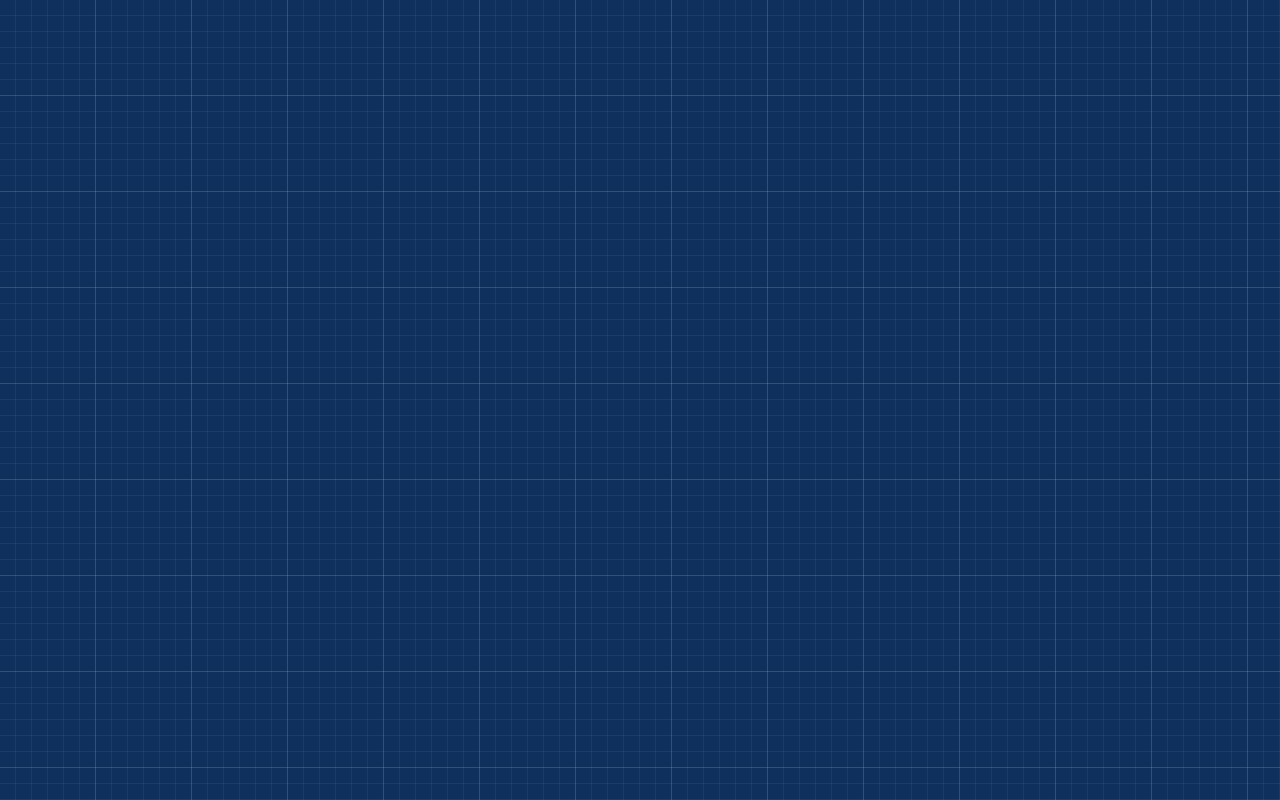
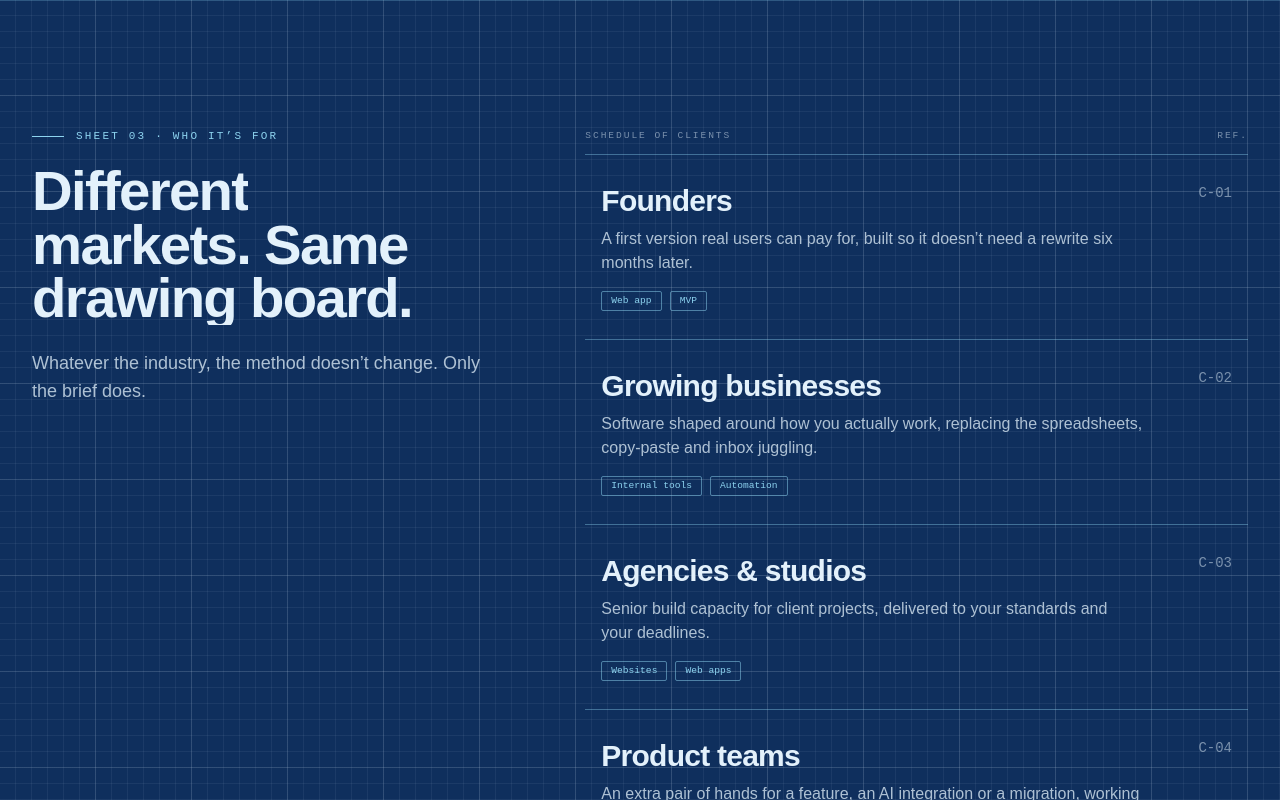
Before and after one commit to dr46ul/dragulsoft, a Nuxt app: page / in a window 1280 px wide. Shown: the top 800 px of the page. Built offline with nearby package versions, Linux system fonts and the light colour scheme.

Commit message:
feat: add the who it's for section
Sheet 03 lists four kinds of client as a drafting-style schedule with reference
codes and typical-work tags, beside a heading that stays in view on desktop.

```diff
--- /dev/null
+++ b/app/components/landing/LandingClients.vue
@@ -0,0 +1,74 @@
+<script setup lang="ts">
+const clients = [
+  {
+    ref: 'C-01',
+    who: 'Founders',
+    copy: 'A first version real users can pay for, built so it doesn’t need a rewrite six months later.',
+    tags: ['Web app', 'MVP'],
+  },
+  {
+    ref: 'C-02',
+    who: 'Growing businesses',
+    copy: 'Software shaped around how you actually work, replacing the spreadsheets, copy-paste and inbox juggling.',
+    tags: ['Internal tools', 'Automation'],
+  },
+  {
+    ref: 'C-03',
+    who: 'Agencies & studios',
+    copy: 'Senior build capacity for client projects, delivered to your standards and your deadlines.',
+    tags: ['Websites', 'Web apps'],
+  },
+  {
+    ref: 'C-04',
+    who: 'Product teams',
+    copy: 'An extra pair of hands for a feature, an AI integration or a migration, working inside your codebase and process.',
+    tags: ['AI integration', 'Features'],
+  },
+] as const
+
+const root = useTemplateRef<HTMLElement>('root')
+useReveal(root)
+</script>
+
+<template>
+  <section id="clients" ref="root" class="border-t border-secondary/25" aria-labelledby="clients-title">
+    <div class="mx-auto grid max-w-[90rem] gap-12 px-4 py-24 md:px-8 md:py-32 lg:grid-cols-[minmax(0,5fr)_minmax(0,7fr)] lg:gap-20">
+      <div class="lg:sticky lg:top-28 lg:self-start">
+        <p class="mb-5 flex items-center gap-3 eyebrow text-secondary">
+          <span class="h-px w-8 bg-secondary" aria-hidden="true" />Sheet 03 · Who it’s for
+        </p>
+        <h2 id="clients-title" data-reveal="words" class="font-display text-[clamp(2.25rem,4.4vw,4rem)] leading-[0.95] font-bold tracking-[-0.03em] text-balance">
+          Different markets. Same drawing board.
+        </h2>
+        <p data-reveal="rise" class="mt-6 max-w-md text-lg text-pretty text-base-content/75">
+          Whatever the industry, the method doesn’t change. Only the brief does.
+        </p>
+      </div>
+
+      <div>
+        <p class="mb-3 flex justify-between eyebrow text-[0.6rem] text-base-content/50" aria-hidden="true">
+          <span>Schedule of clients</span><span>Ref.</span>
+        </p>
+        <ul data-reveal="stagger" class="border-t border-secondary/40">
+          <li v-for="client in clients" :key="client.ref" class="group relative grid gap-3 border-b border-secondary/40 py-7 transition-colors duration-300 hover:bg-base-200/60 md:grid-cols-[minmax(0,1fr)_auto] md:gap-8 md:px-4">
+            <span class="absolute top-0 left-0 h-0.5 w-0 bg-primary transition-[width] duration-500 ease-settle group-hover:w-full" aria-hidden="true" />
+            <div>
+              <h3 class="font-display text-2xl font-bold tracking-tight md:text-3xl">
+                {{ client.who }}
+              </h3>
+              <p class="mt-2 max-w-xl text-pretty text-base-content/75">
+                {{ client.copy }}
+              </p>
+              <ul class="mt-4 flex flex-wrap gap-2" aria-label="Typical work">
+                <li v-for="tag in client.tags" :key="tag" class="badge badge-outline badge-sm border-secondary/50 font-label text-[0.6rem] text-secondary">
+                  {{ tag }}
+                </li>
+              </ul>
+            </div>
+            <span class="order-first font-label text-sm text-base-content/50 transition-colors group-hover:text-primary md:order-none">{{ client.ref }}</span>
+          </li>
+        </ul>
+      </div>
+    </div>
+  </section>
+</template>
--- a/app/pages/index.vue
+++ b/app/pages/index.vue
@@ -27,6 +27,8 @@ useSmoothScroll()
 <template>
   <div class="min-h-screen bg-drafting text-base-content">
     <a href="#main" class="btn absolute top-2 left-4 z-60 -translate-y-24 btn-sm btn-primary focus:translate-y-0">Skip to content</a>
-    <main id="main" />
+    <main id="main">
+      <LandingClients />
+    </main>
   </div>
 </template>
```
Also changed, not shown: 2 other files (tests, documents, lock files or other folders).
